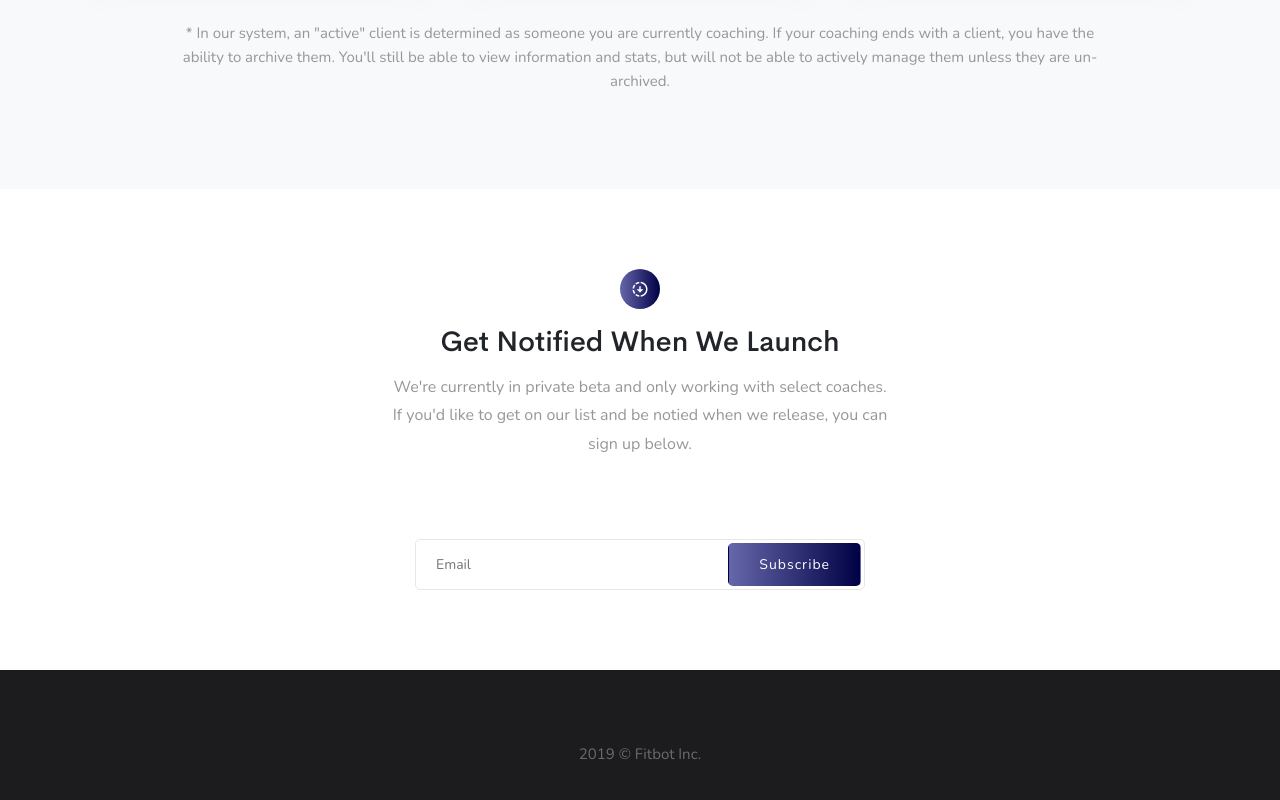
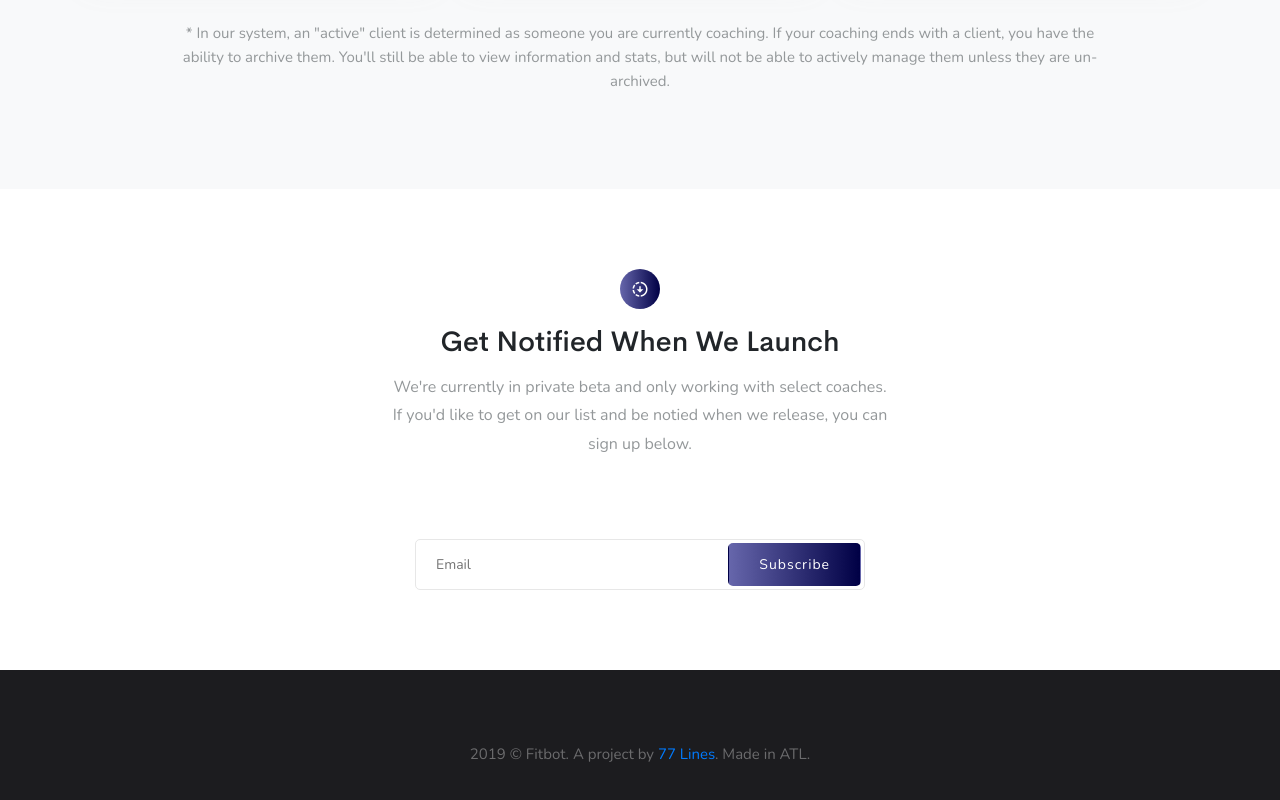
Before and after one commit to 77lines/fitbot.co, a plain HTML site: page index.html in a window 1280 px wide. Shown: the part 1826-2626 px from the top of the page. Drawn offline with nearby package versions, Linux system fonts and the light colour scheme.

Commit message:
updated footer

```diff
--- a/index.html
+++ b/index.html
@@ -241,7 +241,7 @@
           <div class="text-center">
             <div class="footer_detail">
               <div class="mt-4 mb-5">
-                <p class="mb-0 copy-right">2019 &copy; Fitbot Inc.</p>
+                <p class="mb-0 copy-right">2019 &copy; Fitbot. A project by <a href="https://77lines.xyz">77 Lines</a>. Made in ATL.</p>
               </div>
             </div>
           </div>
```
